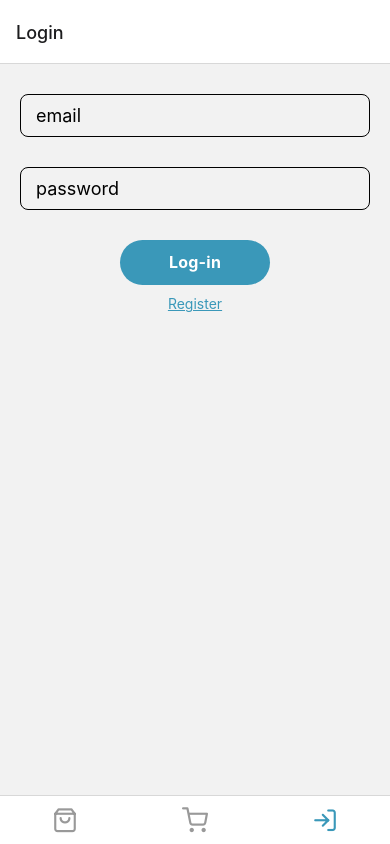
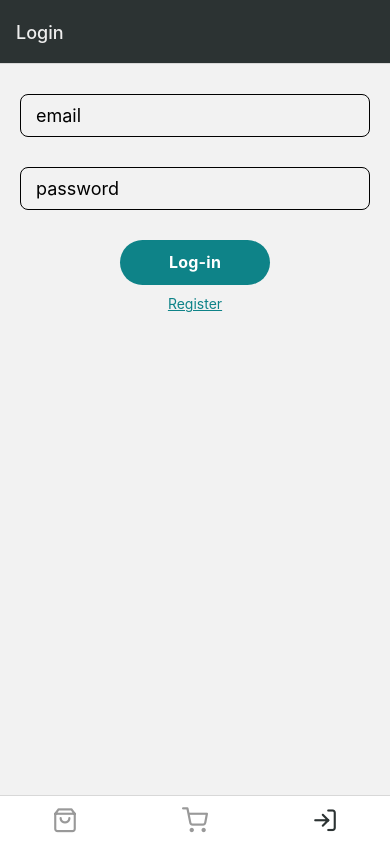
Before and after one commit to FedeHuertas/Arche-SW, a React Native app: screen /Access in a window 390 px wide. Built offline with nearby package versions, Linux system fonts and the light colour scheme; no server answers.

Commit message:
styles: colors, statusbar

```diff
--- a/App.js
+++ b/App.js
@@ -1,10 +1,14 @@
 import Navegacion from "./Navegacion"
+import { StatusBar } from "expo-status-bar"
 import { AuthProvider } from "./app/context/AuthContext"
 
 export default function App() {
   return (
-    <AuthProvider>
-      <Navegacion />
-    </AuthProvider>
+    <>
+      <StatusBar style='light' />
+      <AuthProvider>
+        <Navegacion />
+      </AuthProvider>
+    </>
   )
 }
--- a/Navegacion.js
+++ b/Navegacion.js
@@ -23,8 +23,16 @@ const Stack = createNativeStackNavigator();
 function MyStack() {
     return (
         <Stack.Navigator>
-            <Stack.Screen name="Login" component={LoginScreen} />
-            <Stack.Screen name="Register" component={RegisterScreen} />
+            <Stack.Screen
+                name="Login"
+                component={LoginScreen}
+                options={{...styles.headerColors}}
+            />
+            <Stack.Screen
+                name="Register"
+                component={RegisterScreen}
+                options={{...styles.headerColors}}
+            />
         </Stack.Navigator>
     )
 }
@@ -48,7 +56,8 @@ function MyTabs() {
                 options={{
                     tabBarIcon:({color}) => (
                         <Feather name="shopping-bag" size={26} color={color} />
-                    )
+                    ),
+                    ...styles.headerColors
                 }}
             />
             <Tab.Screen
@@ -57,7 +66,8 @@ function MyTabs() {
                 options={{
                     tabBarIcon:({color}) => (
                         <Feather name="shopping-cart" size={26} color={color} />
-                    )
+                    ),
+                    ...styles.headerColors
                 }}
             />
             {user ?
@@ -67,7 +77,8 @@ function MyTabs() {
                 options={{
                     tabBarIcon:({color}) => (
                         <Feather name="user" size={26} color={color} />
-                    )
+                    ),
+                    ...styles.headerColors
                 }}
             /> :
             <Tab.Screen
@@ -95,5 +106,11 @@ export default function Navegacion() {
 const styles = StyleSheet.create({
     tabIcon: {
         color: theme.colors.primary
+    },
+    headerColors: {
+        headerStyle: {
+            backgroundColor: theme.colors.primary
+        },
+        headerTintColor: theme.colors.fourth
     }
 })
--- a/app/components/Button.jsx
+++ b/app/components/Button.jsx
@@ -20,7 +20,7 @@ const styles = StyleSheet.create({
         paddingVertical: 12,
         paddingHorizontal: 32,
         borderRadius: 30,
-        backgroundColor: theme.colors.primary,
+        backgroundColor: theme.colors.third,
         width: 150,
         margin: 10
     },
@@ -30,6 +30,9 @@ const styles = StyleSheet.create({
         fontWeight: 'bold',
         letterSpacing: 0.25,
         color: 'white',
+    },
+    disabled: {
+
     }
 })
 
--- a/app/components/ProductCard.jsx
+++ b/app/components/ProductCard.jsx
@@ -9,7 +9,7 @@ const ProductItem = (props) => {
                 <Text style={styles.title} >{props.title}</Text>
                 <Pressable>
                     <View style={styles.addToCart}>
-                        <Feather name="shopping-cart" color={theme.colors.primary} />
+                        <Feather name="shopping-cart" color={theme.colors.third} />
                     </View>
                 </Pressable>
             </View>
@@ -43,7 +43,7 @@ const styles = StyleSheet.create({
         borderRadius: 5
     },
     price: {
-        color: theme.colors.primary,
+        color: theme.colors.third,
         fontWeight: 'bold',
         fontSize: 20,
         alignSelf: 'flex-end',
@@ -61,7 +61,7 @@ const styles = StyleSheet.create({
         height: 30,
         borderRadius: 15,
         borderWidth: 1,
-        borderColor: theme.colors.primary,
+        borderColor: theme.colors.third,
         justifyContent: 'center',
         alignItems: 'center',
         alignSelf: 'flex-end'
--- a/app/screens/LoginScreen.js
+++ b/app/screens/LoginScreen.js
@@ -65,7 +65,7 @@ const LoginScreen = () => {
                                 secureTextEntry={true}
                             />
                         </View>
-                        <Button onPress={handleSubmit} >Log-in</Button>
+                        <Button disabled onPress={handleSubmit} >Log-in</Button>
                         <Pressable
                             onPress={()=>navigation.navigate('Register')}
                         >
@@ -104,7 +104,7 @@ const styles = StyleSheet.create({
         paddingBottom: 20
     },
     registerLink: {
-        color: theme.colors.primary,
+        color: theme.colors.third,
         textDecorationLine: 'underline',
         flexGrow: 1
     }
--- a/app/theme.js
+++ b/app/theme.js
@@ -1,8 +1,8 @@
 const theme = {
     colors: {
-        primary: '#3A98B9',
-        secondary: '#FFF1DC',
-        third: '#E8D5C4',
+        primary: '#2C3333',
+        secondary: '#2E4F4F',
+        third: '#0E8388',
         fourth: '#EEEEEE',
         inactive: '#999'
     }
```
